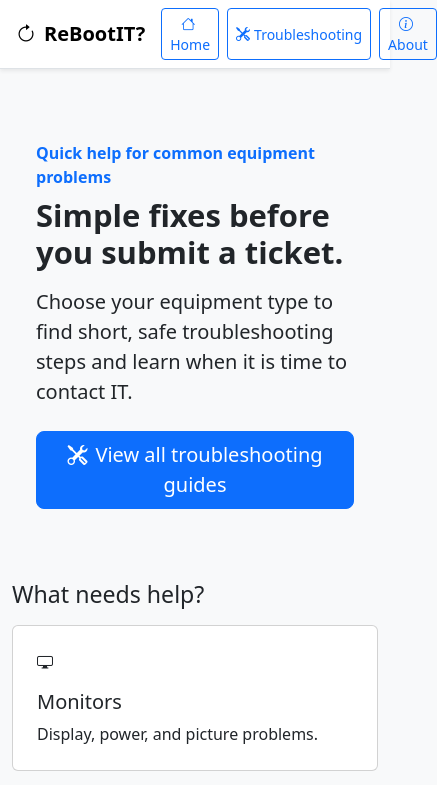
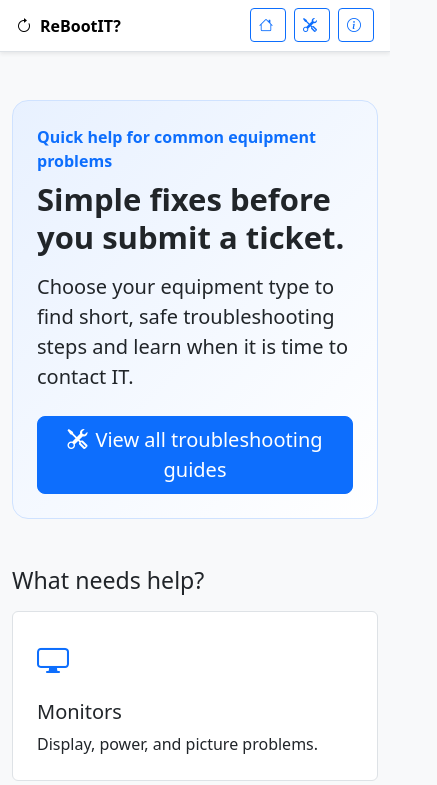
Before and after one commit to MPM-IU/System-Design-C450, a plain HTML site: page index.html in a window 390 px wide. Shown: the top 785 px of the page, 437 px wide, since content can reach past the window. Drawn offline with nearby package versions, Linux system fonts and the light colour scheme.

Commit message:
Refactor CSS with new variables and styles

```diff
--- a/style.css
+++ b/style.css
@@ -1,15 +1,31 @@
-.collection-card-image {
-  height: 180px;
+:root {
+  --reboot-blue: #0d6efd;
+  --reboot-text: #212529;
+  --reboot-surface: #ffffff;
+  --reboot-background: #f8f9fa;
 }
 
-.collection-description {
-  display: -webkit-box;
-  line-clamp: 3;
-  -webkit-line-clamp: 3;
-  -webkit-box-orient: vertical;
-  overflow: hidden;
+body { color: var(--reboot-text); }
+.skip-link { position: fixed; z-index: 1100; top: 0.5rem; left: 0.5rem; background: white; padding: 0.5rem 0.75rem; border: 2px solid var(--reboot-blue); }
+.hero-panel { background: linear-gradient(135deg, #e8f1ff, #ffffff); border: 1px solid #cfe2ff; border-radius: 1rem; }
+.category-card { color: var(--reboot-text); border: 1px solid #dee2e6; transition: transform 0.15s ease, box-shadow 0.15s ease; }
+.category-card:hover, .category-card:focus-visible { transform: translateY(-2px); box-shadow: 0 0.5rem 1rem rgba(0,0,0,0.1); border-color: var(--reboot-blue); }
+.category-icon { color: var(--reboot-blue); font-size: 2rem; }
+.search-panel, .help-panel { background: #e8f1ff; border: 1px solid #cfe2ff; border-radius: 0.75rem; }
+.guide-card { border: 1px solid #dee2e6; }
+.guide-card:hover { border-color: #86b7fe; }
+.collection-card-image { height: 160px; }
+.collection-description { display: -webkit-box; line-clamp: 3; -webkit-line-clamp: 3; -webkit-box-orient: vertical; overflow: hidden; }
+.detail-heading, .card, .alert, .help-panel { max-width: 850px; }
+.info-box { height: 100%; background: white; border: 1px solid #dee2e6; border-radius: 0.5rem; padding: 1rem; }
+.troubleshooting-steps { padding-left: 1.5rem; }
+.troubleshooting-steps li { padding-left: 0.5rem; margin-bottom: 1rem; }
+.troubleshooting-steps li:last-child { margin-bottom: 0; }
+a:focus-visible, button:focus-visible, input:focus-visible { outline: 3px solid #ffc107; outline-offset: 3px; }
+
+@media (max-width: 575.98px) {
+  .navbar { align-items: flex-start; }
+  .navbar-brand { font-size: 1rem; padding-top: 0.4rem; }
+  .navbar .btn { padding: 0.35rem 0.5rem; }
+  .nav-label { position: absolute; width: 1px; height: 1px; padding: 0; margin: -1px; overflow: hidden; clip: rect(0,0,0,0); white-space: nowrap; border: 0; }
 }
-
-.item-detail-image {
-  max-height: 320px;
-}
```
